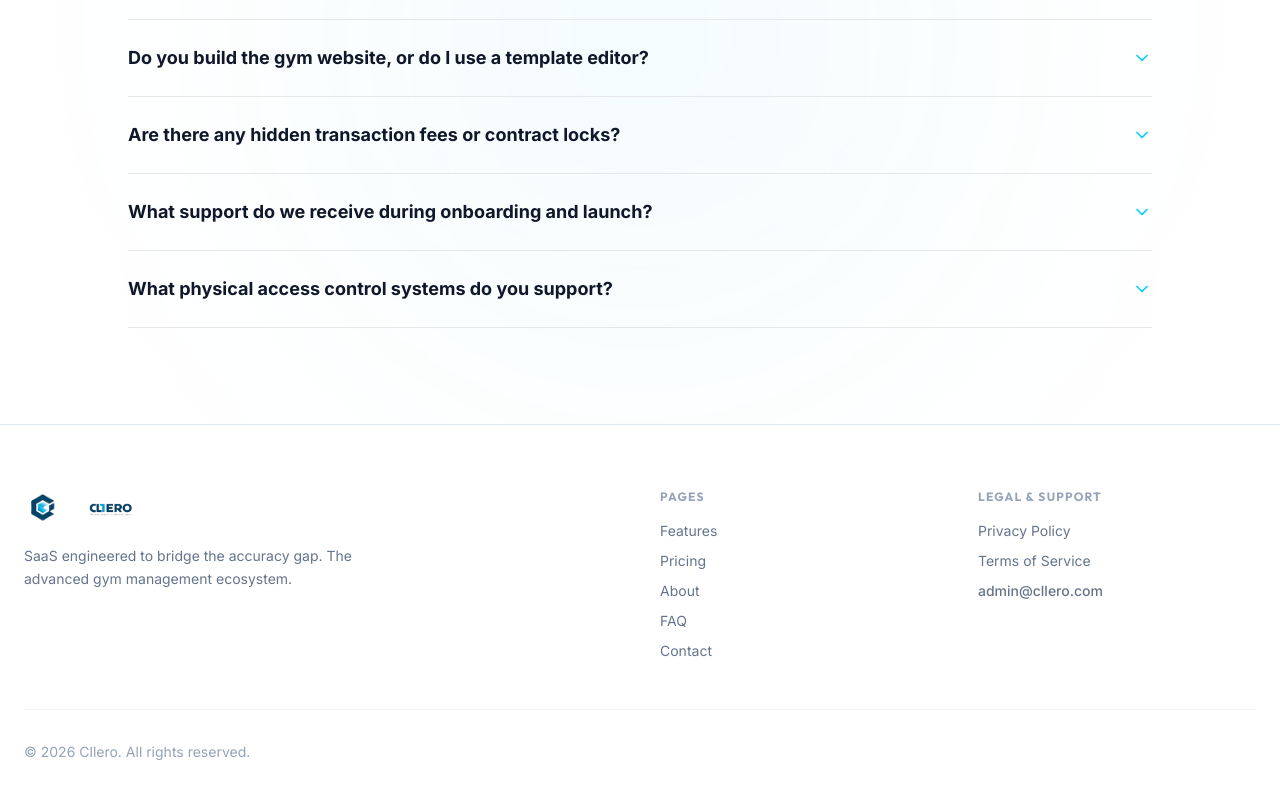
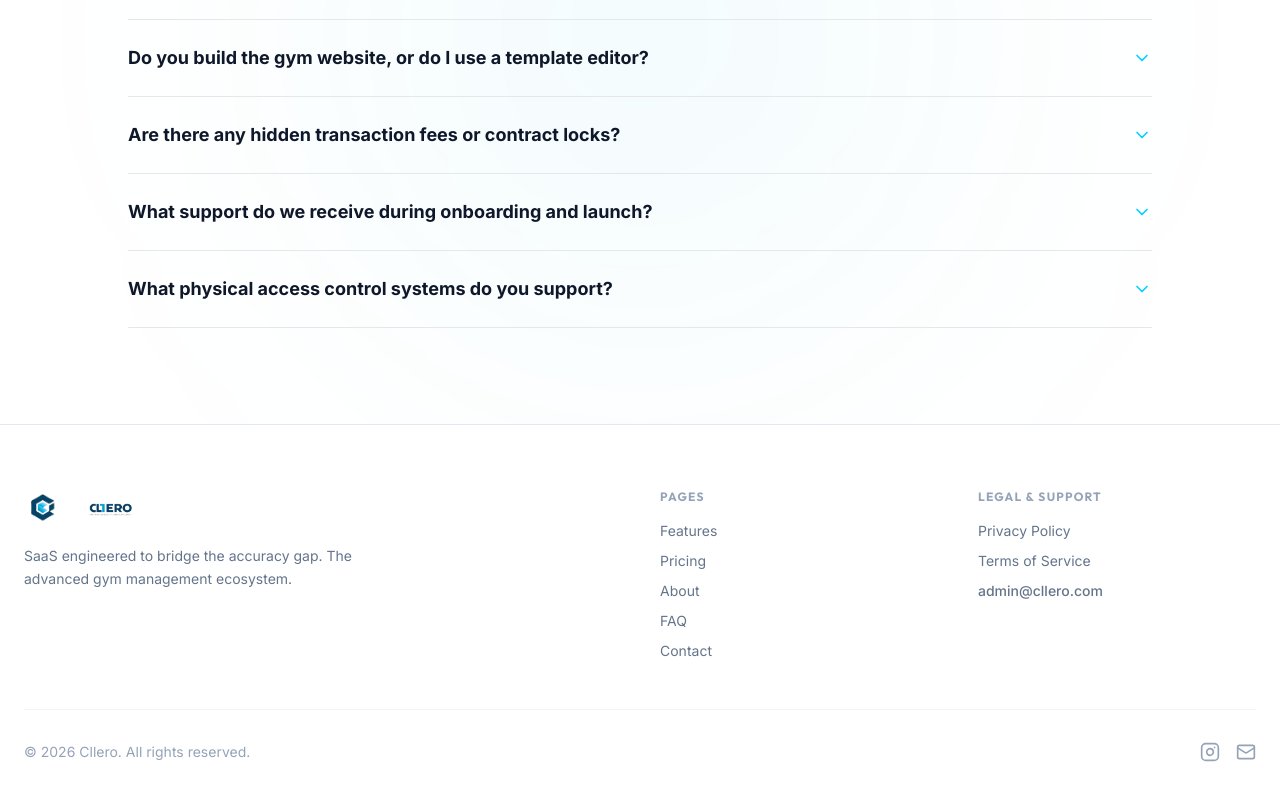
Before and after one commit to ayushibusa/CLLERO, a Next.js app: page / in a window 1280 px wide. Shown: the part 4556-5356 px from the top of the page. Built offline with nearby package versions, Linux system fonts and the light colour scheme.

Commit message:
Added Instagram and Email social icons to footer

```diff
--- a/src/components/ui/Footer.tsx
+++ b/src/components/ui/Footer.tsx
@@ -111,7 +111,7 @@ export function Footer() {
             </li>
             <li>
               <a
-                href="mailto:admin@cllero.com"
+            href="mailto:admin@cllero.com"
                 className="text-slate-500 hover:text-cyan-500 transition-colors font-medium"
               >
                 admin@cllero.com
@@ -123,6 +123,33 @@ export function Footer() {
 
       <div className="max-w-7xl mx-auto pt-8 border-t border-slate-100 flex flex-col sm:flex-row justify-between items-center gap-4 text-sm text-slate-400">
         <div>© 2026 Cllero. All rights reserved.</div>
+        <div className="flex items-center gap-4">
+          <a
+            href="https://www.instagram.com/cllero.official?igsh=MTY0aGVudWRibmdnbQ=="
+            target="_blank"
+            rel="noopener noreferrer"
+            className="text-slate-400 hover:text-pink-500 transition-colors"
+            aria-label="Instagram"
+          >
+            <svg xmlns="http://www.w3.org/2000/svg" width="20" height="20" viewBox="0 0 24 24" fill="none" stroke="currentColor" strokeWidth="2" strokeLinecap="round" strokeLinejoin="round">
+              <rect width="20" height="20" x="2" y="2" rx="5" ry="5" />
+              <path d="M16 11.37A4 4 0 1 1 12.63 8 4 4 0 0 1 16 11.37z" />
+              <line x1="17.5" x2="17.51" y1="6.5" y2="6.5" />
+            </svg>
+          </a>
+          <a
+            href="https://mail.google.com/mail/?view=cm&fs=1&to=admin@cllero.com"
+            target="_blank"
+            rel="noopener noreferrer"
+            className="text-slate-400 hover:text-cyan-500 transition-colors"
+            aria-label="Email us"
+          >
+            <svg xmlns="http://www.w3.org/2000/svg" width="20" height="20" viewBox="0 0 24 24" fill="none" stroke="currentColor" strokeWidth="2" strokeLinecap="round" strokeLinejoin="round">
+              <rect width="20" height="16" x="2" y="4" rx="2" />
+              <path d="m22 7-8.97 5.7a1.94 1.94 0 0 1-2.06 0L2 7" />
+            </svg>
+          </a>
+        </div>
       </div>
     </footer>
   );
```
